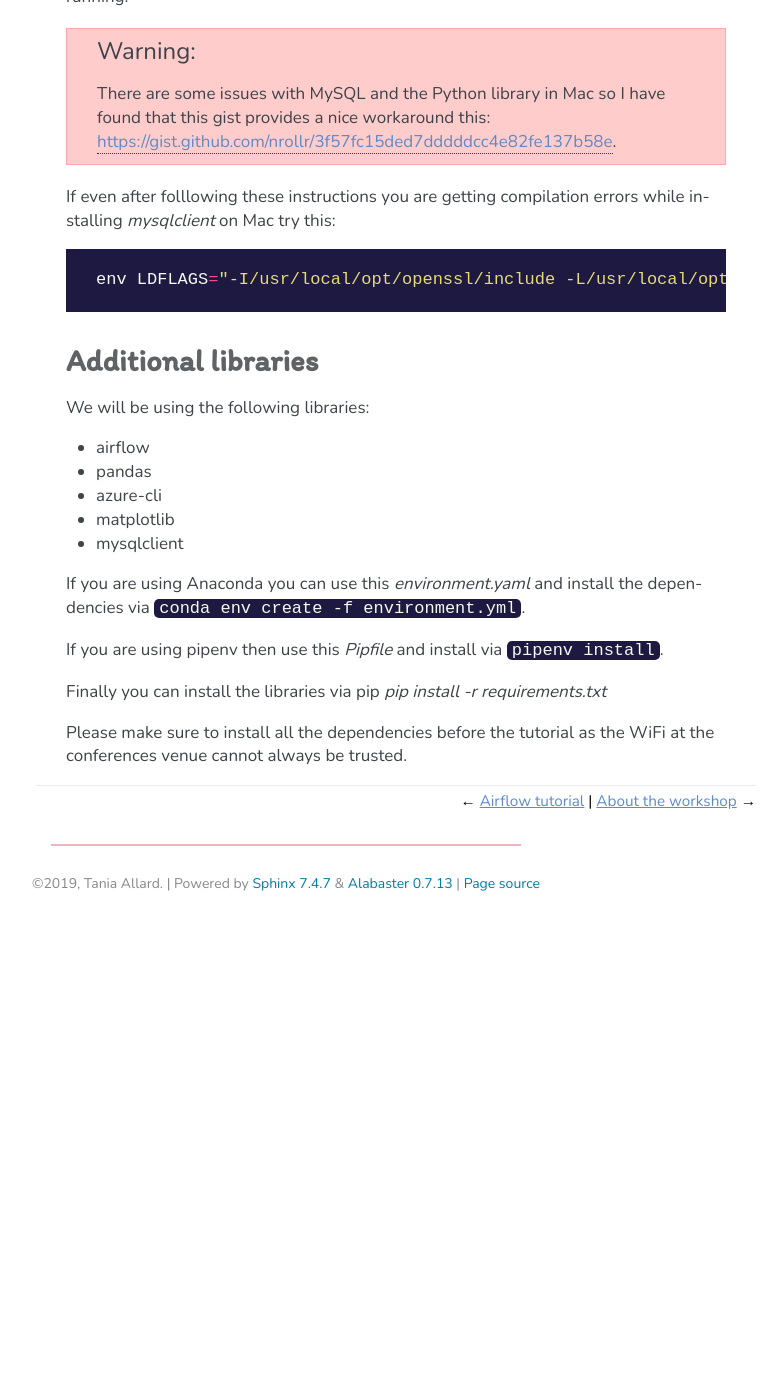
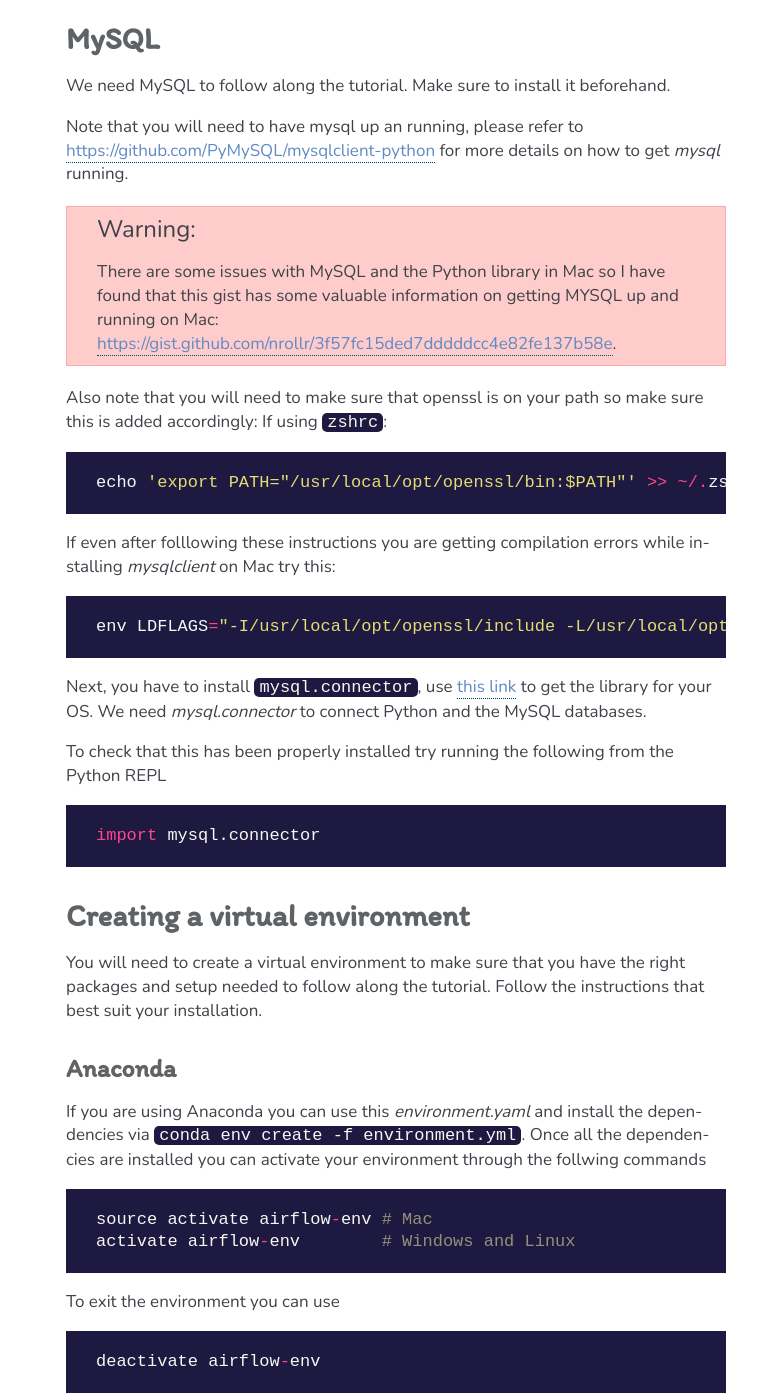
Before and after one commit to trallard/airflow-tutorial, a Sphinx documentation site: the page built from source/setup.rst, in a window 1280 px wide and 1400 px high, scrolled down 1688 px. Shown: the whole window, without its empty margins (354-1137 px from the left). Built offline with Sphinx 7.4.7, drawn with Linux system fonts in a browser that asks for light colours; some web fonts are replaced; comment, search, counter and statistics services are not loaded; before the commit the page ends 2611 px from its top, so only the background shows below that; some of the changed text lies outside the part shown.

Commit message:
Update content and libraries

```diff
--- a/source/setup.rst
+++ b/source/setup.rst
@@ -18,6 +18,13 @@
 To download Anaconda, follow the link https://www.anaconda.com/download/ and select
 Python 3. Following the download, run the installer as per usual on your machine.
 
+If you prefere not using Anaconda then this `tutorial <https://realpython.com/installing-python/>`_ can help you with the installation and
+setup.
+
+If you already have Python installed but not via Anaconda do not worry.
+Make sure to have either ``venv`` or ``pipenv`` installed. Then follow the instructions to set
+your virtual environment further down.
+
 Git
 +++
 
@@ -36,19 +43,16 @@
 to set up an account at `https://github.com <https://github.com>`_. Basic GitHub accounts are
 free and you can now also have private repositories.
 
-Text Editors
+Text Editors/IDEs
 ++++++++++++
 
 Text editors are tools with powerful features designed to optimize writing code.
 There are several text editors that you can choose from.
 Here are some we recommend:
 
-- `VS code <https://code.visualstudio.com//?wt.mc_id=pyconCZ-github-taallard>`_: this is your facilitator's favourite 💜
-
+- `VS code <https://code.visualstudio.com//?wt.mc_id=pyconCZ-github-taallard>`_: this is your facilitator's favourite 💜 and it is worth trying if you have not checked it yet
+- `Pycharm <https://www.jetbrains.com/pycharm/download/>`_
 - `Atom <https://atom.io>`_
-
-- `Pycharm <https://www.jetbrains.com/pycharm/download/>`_
-
 
 We suggest trying several editors before settling on one.
 
@@ -81,31 +85,80 @@
 `https://github.com/PyMySQL/mysqlclient-python <https://github.com/PyMySQL/mysqlclient-python>`_
 for more details on how to get `mysql` running.
 
-.. warning:: There are some issues with MySQL and the Python library in Mac so I have found that this gist provides a nice workaround this: `https://gist.github.com/nrollr/3f57fc15ded7dddddcc4e82fe137b58e <https://gist.github.com/nrollr/3f57fc15ded7dddddcc4e82fe137b58e>`_.
+.. warning:: There are some issues with MySQL and the Python library in Mac so I have found that this gist has some valuable information on getting MYSQL up and running on Mac: `https://gist.github.com/nrollr/3f57fc15ded7dddddcc4e82fe137b58e <https://gist.github.com/nrollr/3f57fc15ded7dddddcc4e82fe137b58e>`_.
+
+Also note that you will need to make sure that openssl is on your path so make sure this is added accordingly:
+If using ``zshrc``:
+::
+    echo 'export PATH="/usr/local/opt/openssl/bin:$PATH"' >> ~/.zshrc
+
 
 If even after folllowing these instructions you are getting compilation errors while installing
 `mysqlclient` on Mac try this:
 ::
     env LDFLAGS="-I/usr/local/opt/openssl/include -L/usr/local/opt/openssl/lib" pip install mysqlclient
 
-Additional libraries
-+++++++++++++++++++++
+Next, you have to install ``mysql.connector``, use `this link <https://dev.mysql.com/downloads/connector/python/>`_ to get the
+library for your OS. We need `mysql.connector` to connect Python and the MySQL databases.
 
-We will be using the following libraries:
+To check that this has been properly installed try running the following from the Python REPL
+::
+    import mysql.connector
 
-- airflow
-- pandas
-- azure-cli
-- matplotlib
-- mysqlclient
 
+
+Creating a virtual environment
++++++++++++++++++++++++++++++++
+
+You will need to create a virtual environment to make sure that you have the right packages and setup needed to follow along the tutorial.
+Follow the instructions that best suit your installation.
+
+Anaconda
+--------
 
 If you are using Anaconda you can use this `environment.yaml` and install the
 dependencies via ``conda env create -f environment.yml``.
+Once all the dependencies are installed you can activate your environment through the follwing commands
+::
+    source activate airflow-env # Mac
+    activate airflow-env        # Windows and Linux
+To exit the environment you can use
+::
+    deactivate airflow-env
 
-If you are using pipenv then use this `Pipfile` and install via ``pipenv install``.
 
-Finally you can install the libraries via pip `pip install -r requirements.txt`
+pipenv
+-------
 
-Please make sure to install all the dependencies before the tutorial as the WiFi
-at the conferences venue cannot always be trusted.
+Create a directory for the tutorial, for example:
+::
+    mkdir airflow-tutorial
+
+and go to it (``cd airflow-tutorial``).
+
+Once then save this `Pipfile` and install via ``pipenv install``.
+This will install the dependencies, this might take a while so you can make yourself a brew in the meantime.
+
+Once all the dependencies are installed you can run ``pipenv shell`` which will start a session with the correct virtual environment
+activated. To exit the shell session use ``exit``.
+
+virtualenv
+-----------
+Create a directory for the tutorial, for example :
+::
+    mkdir airflow-tutorial
+and change directories into it (``cd airflow-tutorial``).
+Now you  need to run venv
+::
+    python3 -m venv env/airflow # Mac and Linux
+    python -m venv env/airflow  # Windows
+
+this will create a virtual Python environment in the ``env/airflow`` folder.
+Before installing the required packages you need to activate your virtual environment:
+::
+    source env/bin/activate # Mac and Linux
+    .\env\Scripts\activate  # Windows
+
+Now you can install the packages using via pip ``pip install -r requirements.txt``
+
+To leave the virtual environment run ``deactivate``
```
Also changed, not shown: source/first-airflow.md (+45 -6 lines), source/twitter.md (added), 2 other files.
